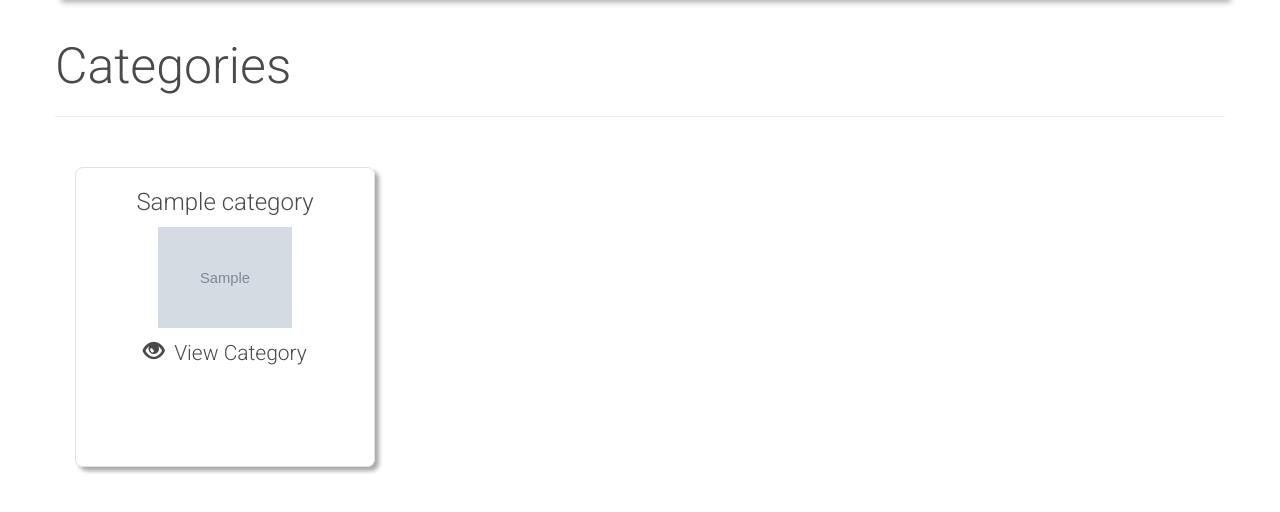
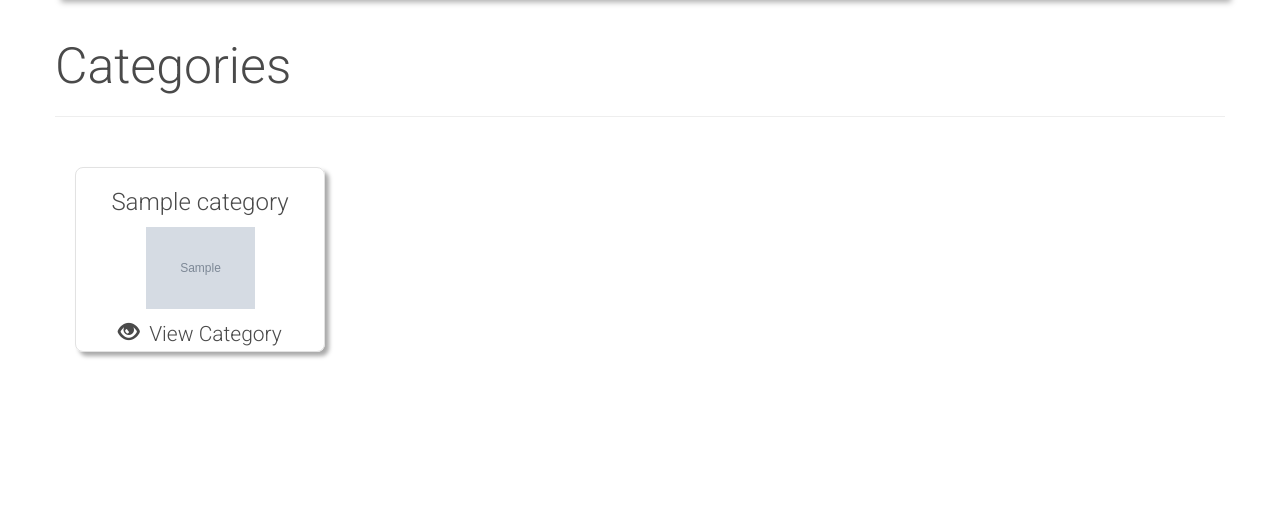
Before and after one commit to lawndart0381/catalog, a Flask app: page / in a window 1280 px wide. Shown: the part 257-769 px from the top of the page. Run offline with Flask 2, Linux system fonts and the light colour scheme; tables that the repository leaves empty hold one stand-in row (values such as "Sample post"); grey boxes marked "Sample" are stand-in pictures; some libraries are stand-ins or nearby versions.

Commit message:
adjusted div sizes

```diff
--- a/static/styles.css
+++ b/static/styles.css
@@ -169,8 +169,8 @@ a:active {
 	margin-right: 20px;
 	border-radius: 8px;
 	box-shadow: 4px 4px 4px #A9A9A9;
-	height: 300px;
-	width: 300px;
+	max-height: 250px;
+	max-width: 250px;
 }
 
 .vert-spacer {
```
